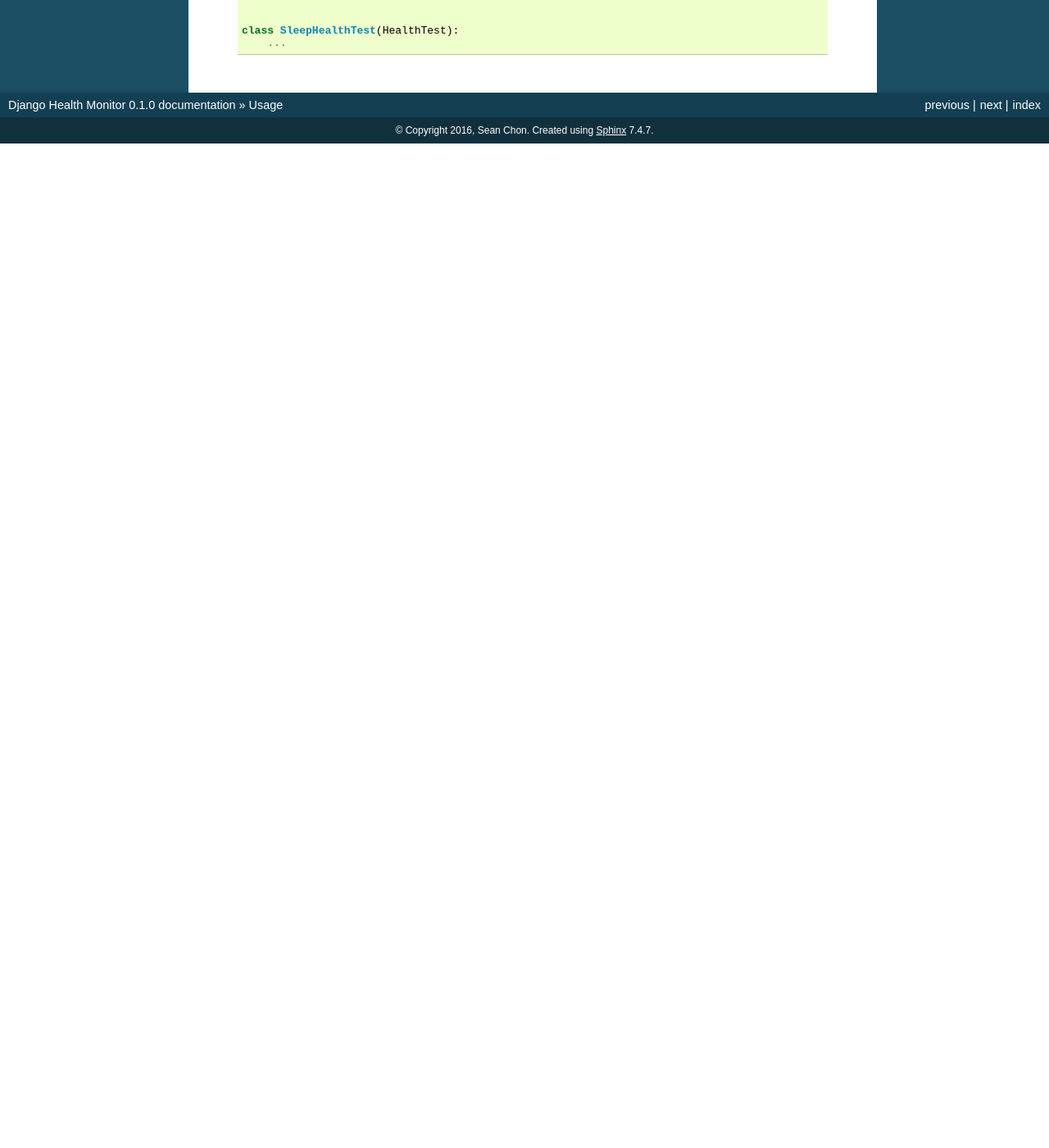
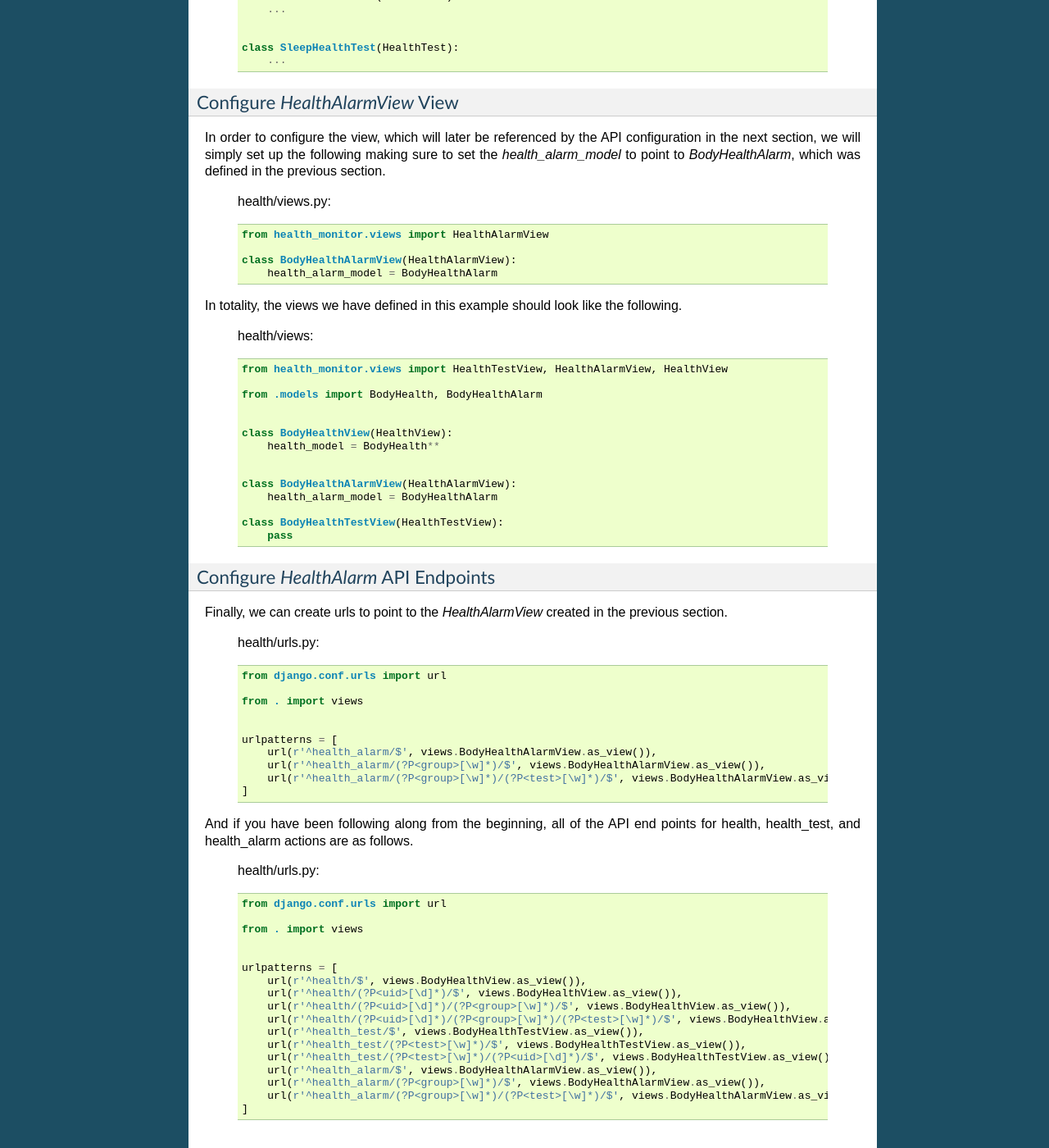
Before and after one commit to gracenote/django-health-monitor, a Sphinx documentation site: the page built from docs/usage.rst, in a window 1280 px wide and 1400 px high, scrolled down 8833 px. Shown: the whole window at 82% size. Built offline with Sphinx 7.4.7, drawn with Linux system fonts in a browser that asks for light colours; before the commit the page ends 9008 px from its top, so only the background shows below that; some of the changed text lies outside the part shown.

Commit message:
Add HealthAlarm views and url endpoints.

```diff
--- a/docs/usage.rst
+++ b/docs/usage.rst
@@ -334,7 +334,7 @@ The following steps create an API with the following endpoints and actions:
 
 - /health_alarm/
     - GET a list of all health alarm categories
-- /health_alarm/<test>/?score=<score>&aggregate_percent=<aggregate_percent>&repetition=<repetition>&repetition_percent=<repetition_percent>
+- /health_alarm/<group>/<test>/?score=<score>&aggregate_percent=<aggregate_percent>&repetition=<repetition>&repetition_percent=<repetition_percent>
     - GET a health alarm for a particular test (calculate whether or not an alarm condition exists and return `uids` in failure state)
 
 Where:
@@ -394,7 +394,7 @@ These four "levers" - `score`, `aggregate_percent`, `repetition`, and `repetitio
 Configure `HealthAlarm` Model
 -----------------------------
 
-In order to enable health alarms, a derived `HealthAlarm` model will need to be defined, which will point related methods to the derviced `Health` model defined above. For our example, we will use the `BodyHealth` model defined earlier and call the new derived `HealthAlarm` model `BodyHealthAlarm`.
+Now that we have discussed the general overview of how alarms work, and you are interested in setting them up, read on! In order to enable health alarms, a derived `HealthAlarm` model will need to be defined, which will point related methods to the derived `Health` model defined above. For our example, we will use the `BodyHealth` model defined earlier and call the new derived `HealthAlarm` model `BodyHealthAlarm`.
 
     health/models.py::
 
@@ -404,13 +404,13 @@ In order to enable health alarms, a derived `HealthAlarm` model will need to be
         class BodyHealthAlarm(HealthAlarm):
             health_model = BodyHealth
 
-If following the above example, the new `models.py` file will look like the following with the `HealthTest` model details omitted.
+If following the example from previous sections, the new `models.py` file will look similar to the following with the `HealthTest` model details omitted.
 
     health/models.py::
 
         from django.db import models
 
-        from health_monitor.models import Health, HealthTest, HealthAlarm
+        from health_monitor.models import Health, HealthAlarm, HealthTest
 
 
         class BodyHealth(Health):
@@ -427,3 +427,74 @@ If following the above example, the new `models.py` file will look like the foll
 
         class SleepHealthTest(HealthTest):
             ...
+
+Configure `HealthAlarmView` View
+--------------------------------
+
+In order to configure the view, which will later be referenced by the API configuration in the next section, we will simply set up the following making sure to set the `health_alarm_model` to point to `BodyHealthAlarm`, which was defined in the previous section.
+
+    health/views.py::
+
+        from health_monitor.views import HealthAlarmView
+
+        class BodyHealthAlarmView(HealthAlarmView):
+            health_alarm_model = BodyHealthAlarm
+
+In totality, the views we have defined in this example should look like the following.
+
+    health/views::
+
+        from health_monitor.views import HealthTestView, HealthAlarmView, HealthView
+
+        from .models import BodyHealth, BodyHealthAlarm
+
+
+        class BodyHealthView(HealthView):
+            health_model = BodyHealth**
+
+
+        class BodyHealthAlarmView(HealthAlarmView):
+            health_alarm_model = BodyHealthAlarm
+
+        class BodyHealthTestView(HealthTestView):
+            pass
+
+Configure `HealthAlarm` API Endpoints
+-------------------------------------
+
+Finally, we can create urls to point to the `HealthAlarmView` created in the previous section.
+
+    health/urls.py::
+
+        from django.conf.urls import url
+
+        from . import views
+
+
+        urlpatterns = [
+            url(r'^health_alarm/$', views.BodyHealthAlarmView.as_view()),
+            url(r'^health_alarm/(?P<group>[\w]*)/$', views.BodyHealthAlarmView.as_view()),
+            url(r'^health_alarm/(?P<group>[\w]*)/(?P<test>[\w]*)/$', views.BodyHealthAlarmView.as_view()),
+        ]
+
+And if you have been following along from the beginning, all of the API end points for health, health_test, and health_alarm actions are as follows.
+
+    health/urls.py::
+
+        from django.conf.urls import url
+
+        from . import views
+
+
+        urlpatterns = [
+            url(r'^health/$', views.BodyHealthView.as_view()),
+            url(r'^health/(?P<uid>[\d]*)/$', views.BodyHealthView.as_view()),
+            url(r'^health/(?P<uid>[\d]*)/(?P<group>[\w]*)/$', views.BodyHealthView.as_view()),
+            url(r'^health/(?P<uid>[\d]*)/(?P<group>[\w]*)/(?P<test>[\w]*)/$', views.BodyHealthView.as_view()),
+            url(r'^health_test/$', views.BodyHealthTestView.as_view()),
+            url(r'^health_test/(?P<test>[\w]*)/$', views.BodyHealthTestView.as_view()),
+            url(r'^health_test/(?P<test>[\w]*)/(?P<uid>[\d]*)/$', views.BodyHealthTestView.as_view()),
+            url(r'^health_alarm/$', views.BodyHealthAlarmView.as_view()),
+            url(r'^health_alarm/(?P<group>[\w]*)/$', views.BodyHealthAlarmView.as_view()),
+            url(r'^health_alarm/(?P<group>[\w]*)/(?P<test>[\w]*)/$', views.BodyHealthAlarmView.as_view()),
+        ]
```
Also changed, not shown: 6 other files.
